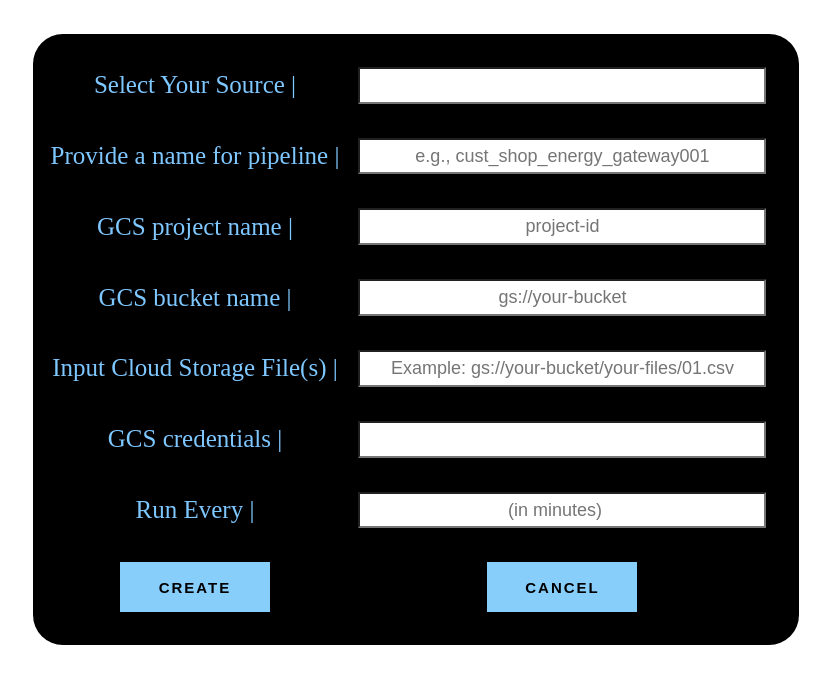
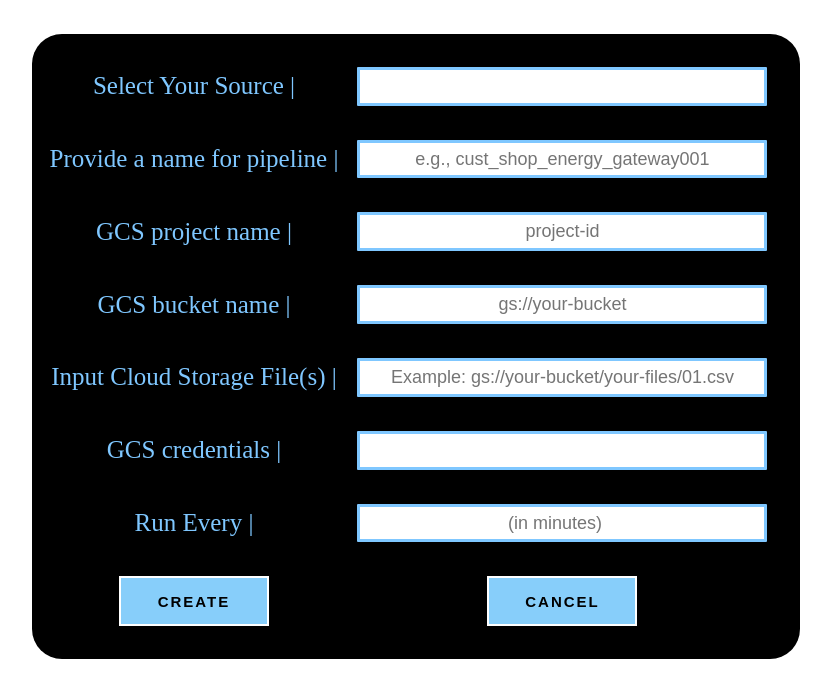
Before and after one commit to anmol-narain/Everlytics-Assignment-Questions, a plain HTML site: page index.html in a window 1280 px wide. Shown: the part 61-758 px from the top of the page, without its empty margins (224-1055 px from the left). Drawn offline with Linux system fonts and the light colour scheme.

Commit message:
20-11-2021

```diff
--- a/index.css
+++ b/index.css
@@ -23,6 +23,7 @@ table input{
     margin: 15px;
     width: 400px;
     height: 1.8rem;
+    border: 3px solid #7fc7ff;
     border-radius: 1px;
     font-size: 18px;
     color: black;
@@ -36,7 +37,7 @@ table input{
     width: 150px;
     height: 50px;
     border-radius: 0px;
-    border: white;
+    border: 2px solid white;
     font-size: 15px;
     font-weight: bold;
     letter-spacing: 2px;
--- a/index.html
+++ b/index.html
@@ -18,27 +18,27 @@
                 </tr>
                 <tr>
                     <td>Provide a name for pipeline |</td>
-                    <td><input type="text" id="pipeline" name="pipeline" placeholder="e.g., cust_shop_energy_gateway001"></td>
+                    <td><input type="text" id="pipeline" name="pipeline" placeholder="e.g., cust_shop_energy_gateway001" required></td>
                 </tr>
                 <tr>
                     <td>GCS project name |</td>
-                    <td><input type="text" id="projectName" name="projectName" placeholder="project-id"></td>
+                    <td><input type="text" id="projectName" name="projectName" placeholder="project-id" required></td>
                 </tr>
                 <tr>
                     <td>GCS bucket name |</td>
-                    <td><input type="text" id="bucketName" name="bucketName" placeholder="gs://your-bucket"></td>
+                    <td><input type="text" id="bucketName" name="bucketName" placeholder="gs://your-bucket" required></td>
                 </tr>
                 <tr>
                     <td>Input Cloud Storage File(s) |</td>
-                    <td><input type="text" id="files" name="files" placeholder="Example: gs://your-bucket/your-files/01.csv"></td>
+                    <td><input type="text" id="files" name="files" placeholder="Example: gs://your-bucket/your-files/01.csv" required></td>
                 </tr>
                 <tr>
                     <td>GCS credentials |</td>
-                    <td><input type="text" id="credentials" name="credentials"></td>
+                    <td><input type="text" id="credentials" name="credentials" required></td>
                 </tr>
                 <tr>
                     <td>Run Every |</td>
-                    <td><input type="number" id="time" name="time" placeholder="(in minutes)"></td>
+                    <td><input type="number" id="time" name="time" placeholder="(in minutes)" required></td>
                 </tr>
                 <tr>
                     <td><input type="submit" value="CREATE" name="createBtn" class="btn"></td>
```
Also changed, not shown: output_snippet.PNG (added).
